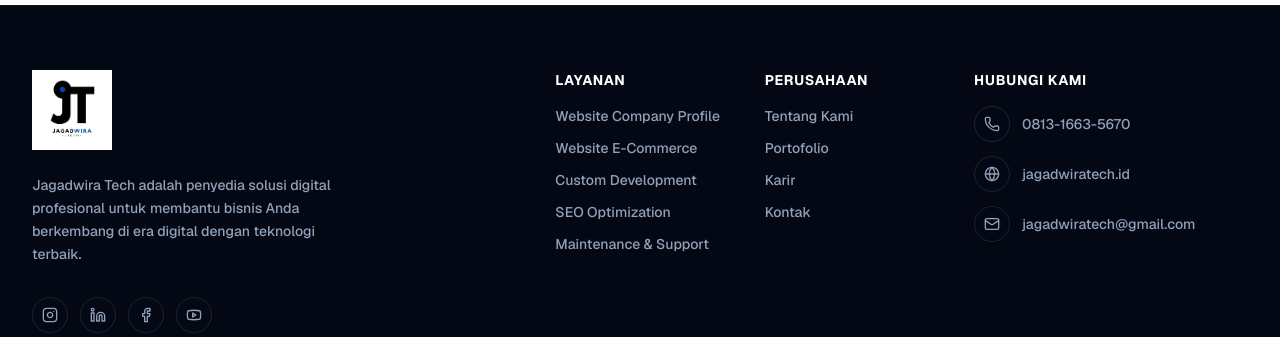
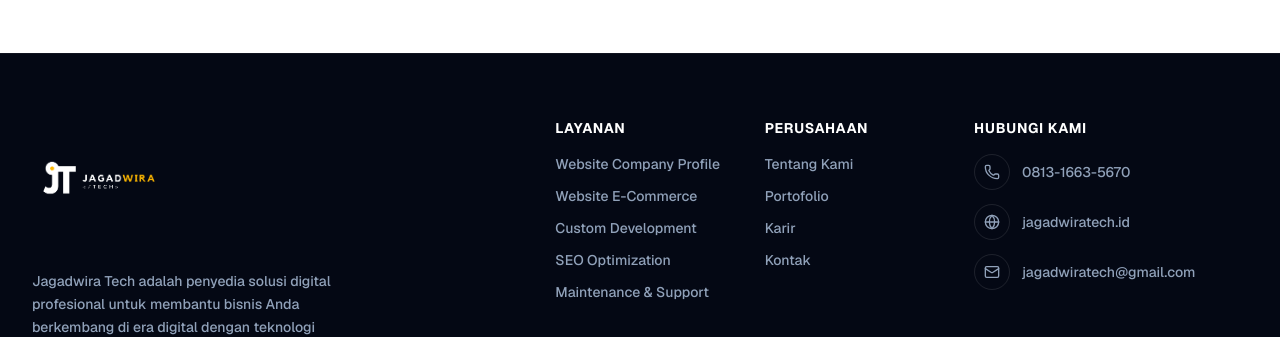
Before and after one commit to Lenxza1/Compro-Jagadwira, a Next.js app: page /portfolio in a window 1280 px wide. Shown: the part 1733-2070 px from the top of the page. Built offline with nearby package versions, Linux system fonts and the light colour scheme.

Commit message:
feat: use Manjang logos in navbar and footer with enlarged sizing
Co-authored-by: Cursor <cursoragent@cursor.com>

```diff
--- a/components/footer.tsx
+++ b/components/footer.tsx
@@ -15,7 +15,10 @@ export default function Footer() {
           {/* Company Info (4 cols) */}
           <div className="space-y-6 lg:col-span-4 flex flex-col items-start">
             <Link href="/" className="flex items-center">
-              <Logo lightText={true} />
+              <Logo
+                variant="dark"
+                imageClassName="h-24 w-auto min-w-[260px] max-w-[400px] object-contain object-left sm:h-28 sm:min-w-[300px] sm:max-w-[460px] md:h-32 md:min-w-[320px] md:max-w-[500px]"
+              />
             </Link>
             <p className="text-slate-400 text-sm font-medium leading-relaxed max-w-xs">
               Jagadwira Tech adalah penyedia solusi digital profesional untuk membantu bisnis Anda berkembang di era digital dengan teknologi terbaik.
--- a/components/header.tsx
+++ b/components/header.tsx
@@ -20,7 +20,7 @@ export default function Header() {
         <div className="flex justify-between items-center">
           {/* Logo */}
           <Link href="/" className="flex items-center">
-            <Logo />
+            <Logo imageClassName="h-24 w-auto min-w-[280px] max-w-[420px] object-contain object-left sm:h-28 sm:min-w-[320px] sm:max-w-[480px] md:h-32 md:min-w-[360px] md:max-w-[540px]" />
           </Link>
 
           {/* Desktop Menu */}
--- a/components/logo.tsx
+++ b/components/logo.tsx
@@ -5,19 +5,28 @@ import Image from 'next/image';
 interface LogoProps {
   className?: string;
   imageClassName?: string;
-  lightText?: boolean;
+  variant?: 'light' | 'dark';
 }
 
-export default function Logo({ className = '', imageClassName = 'h-20 w-auto object-contain' }: LogoProps) {
+const LOGO_SRC = {
+  light: '/LOGO MANJANG light JAGADWIRA.png',
+  dark: '/LOGO MANJANG DARK JAGADWIRA.png',
+} as const;
+
+export default function Logo({
+  className = '',
+  imageClassName = 'h-24 w-auto min-w-[260px] max-w-[400px] object-contain object-left sm:h-28 sm:min-w-[300px] sm:max-w-[460px] md:h-32 md:min-w-[340px] md:max-w-[520px]',
+  variant = 'light',
+}: LogoProps) {
   return (
-    <div className={`flex items-center ${className}`}>
+    <div className={`flex items-center shrink-0 ${className}`}>
       <Image
-        src="/Light theme.png"
+        src={LOGO_SRC[variant]}
         alt="Jagadwira Tech"
-        width={240}
-        height={240}
+        width={560}
+        height={140}
         className={imageClassName}
-        priority
+        priority={variant === 'light'}
       />
     </div>
   );
```
Also changed, not shown: public/LOGO MANJANG DARK JAGADWIRA.png (added), public/LOGO MANJANG light JAGADWIRA.png (added).
